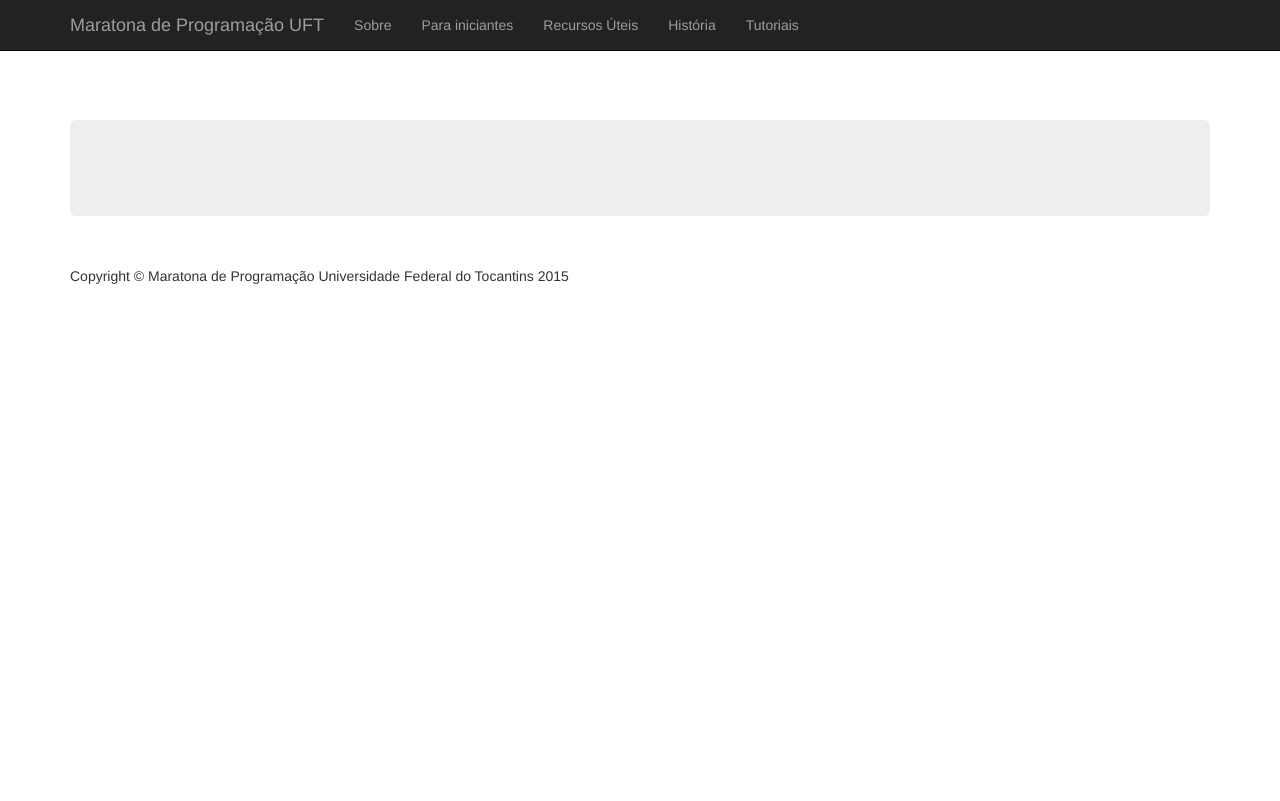
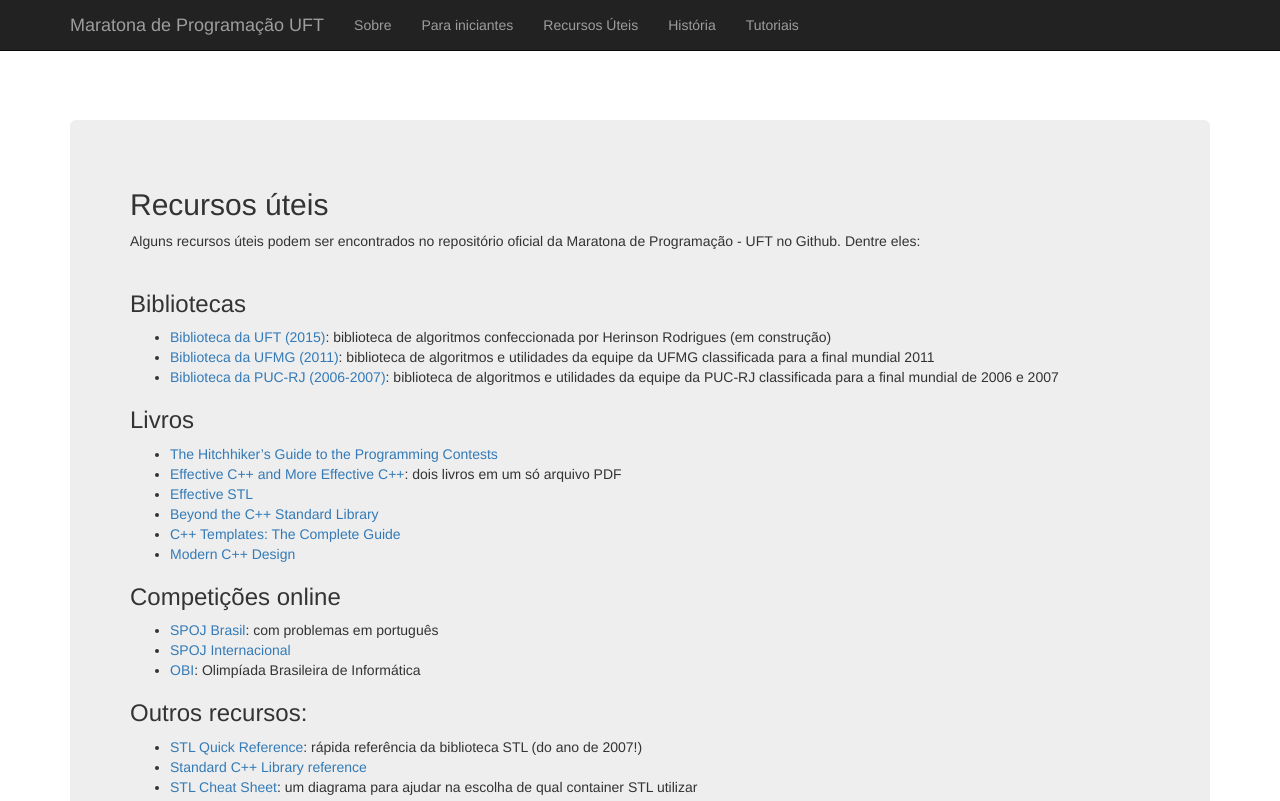
Before and after one commit to CACCOMP-UFT/maratona-de-programacao, a plain HTML site: page recursosuteis.html in a window 1280 px wide. Shown: the top 801 px of the page. Drawn offline with Linux system fonts and the light colour scheme.

Commit message:
Conteúdo adicionado referente às seções 'recursos utéis' e 'sobre'

```diff
--- a/recursosuteis.html
+++ b/recursosuteis.html
@@ -73,6 +73,37 @@
 
         <!-- Jumbotron Header -->
         <header class="jumbotron hero-spacer">
+		<h2>Recursos úteis</h2>
+
+		Alguns recursos úteis podem ser encontrados no repositório oficial da Maratona de Programação - UFT no Github. Dentre eles:
+		<br><br>
+		<h3>Bibliotecas</h3>
+		<ul>
+			<li><a href="">Biblioteca da UFT (2015)</a>: biblioteca de algoritmos confeccionada por Herinson Rodrigues (em construção)</li>
+			<li><a href="https://github.com/CACCOMP-UFT/arquivos-maratona-de-programacao/raw/master/Maratona-2015/Material-de-Apoio/UFMG-TRD-2011.pdf">Biblioteca da UFMG (2011)</a>: biblioteca de algoritmos e utilidades da equipe da UFMG classificada para a final mundial 2011</li>
+			<li><a href="https://github.com/CACCOMP-UFT/arquivos-maratona-de-programacao/raw/master/Maratona-2015/Material-de-Apoio/PUC-RJ-2006.pdf">Biblioteca da PUC-RJ (2006-2007)</a>: biblioteca de algoritmos e utilidades da equipe da PUC-RJ classificada para a final mundial de 2006 e 2007</li>
+		</ul>
+		<h3>Livros</h3>
+		<ul>
+			<li><a href="https://github.com/CACCOMP-UFT/arquivos-maratona-de-programacao/raw/master/Maratona-2015/Material-de-Apoio/The%20Hitchhikers%20Guide%20to%20the%20Programming%20Contests.pdf">The Hitchhiker’s Guide to the Programming Contests</a></li>
+			<li><a href="https://www.dropbox.com/s/ecme6ljfufklned/Effective%20C%2B%2B%20and%20More%20Effective%20C%2B%2B.pdf?dl=0">Effective C++ and More Effective C++</a>: dois livros em um só arquivo PDF</li>
+			<li><a href="https://www.dropbox.com/s/hvfzd3po14e61od/Effective%20STL.pdf?dl=0">Effective STL</a></li>
+			<li><a href="https://www.dropbox.com/s/2ijxxxi80f51vtx/Beyond%20The%20C%2B%2B%20Standard%20Library%20-%20An%20Introduction%20To%20Boost%20%282005%29.pdf?dl=0">Beyond the C++ Standard Library</a></li>
+			<li><a href="https://www.dropbox.com/s/8enjezpjy6mjtyw/C%2B%2B%20Templates_%20The%20Complete%20Guide.pdf?dl=0">C++ Templates: The Complete Guide</a></li>
+			<li><a href="https://www.dropbox.com/s/6os55u988lp1k09/Modern%20C%2B%2B%20Design.pdf?dl=0">Modern C++ Design</a></li>
+		</ul>
+		<h3>Competições online</h3>
+		<ul>
+			<li><a href="http://br.spoj.com/">SPOJ Brasil</a>: com problemas em português</li>
+			<li><a href="http://www.spoj.com/">SPOJ Internacional</a></li>
+			<li><a href="http://olimpiada.ic.unicamp.br/">OBI</a>: Olimpíada Brasileira de Informática</li>
+		</ul>
+		<h3>Outros recursos:</h3>
+		<ul>
+			<li><a href="https://github.com/CACCOMP-UFT/arquivos-maratona-de-programacao/raw/master/Maratona-2015/Material-de-Apoio/STL%20Quick%20Reference%201.29.pdf">STL Quick Reference</a>: rápida referência da biblioteca STL (do ano de 2007!)</li>
+			<li><a href="http://www.cplusplus.com/reference/">Standard C++ Library reference</a></li>
+			<li><a href="https://raw.githubusercontent.com/CACCOMP-UFT/arquivos-maratona-de-programacao/master/Maratona-2015/Material-de-Apoio/stlcheatsheet.png">STL Cheat Sheet</a>: um diagrama para ajudar na escolha de qual container STL utilizar</li>
+		</ul>
         </header>
         <!-- Footer -->
         <footer>
```
Also changed, not shown: sobre.html (+9 -1 lines).
